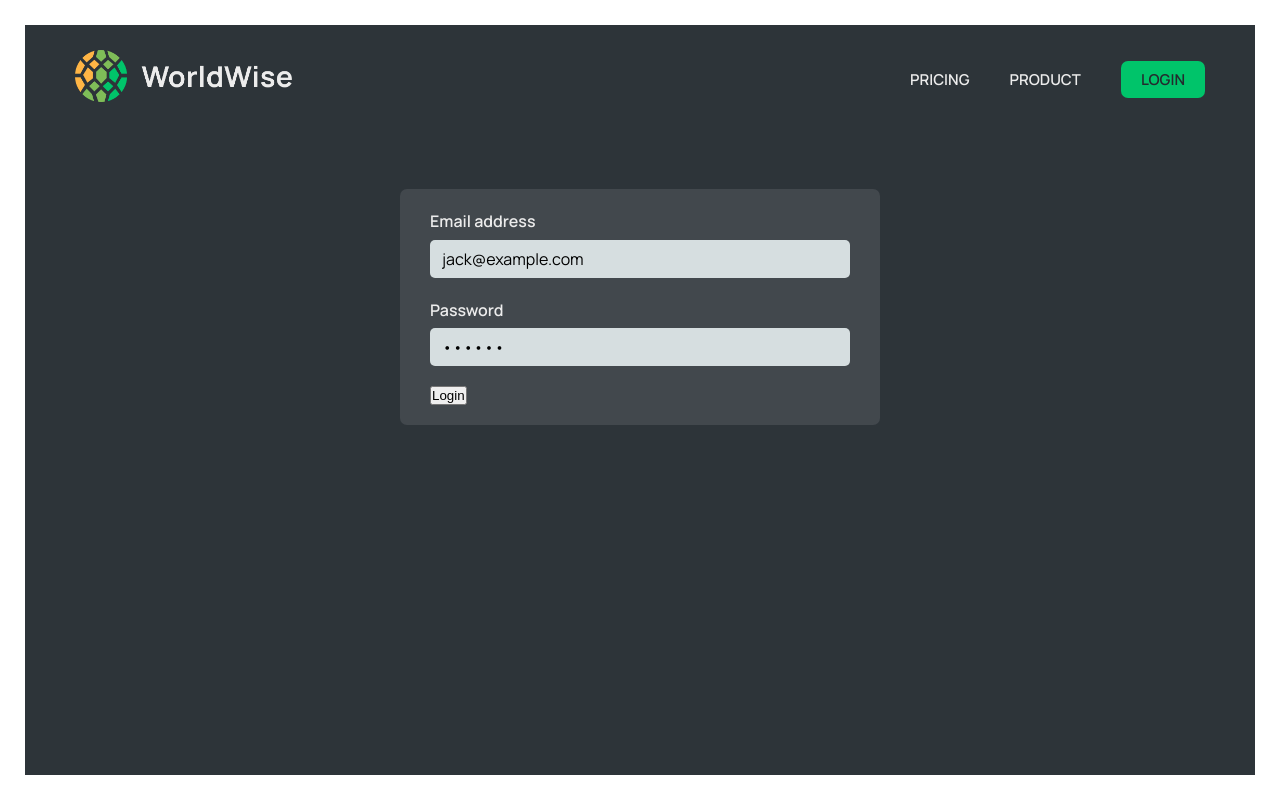
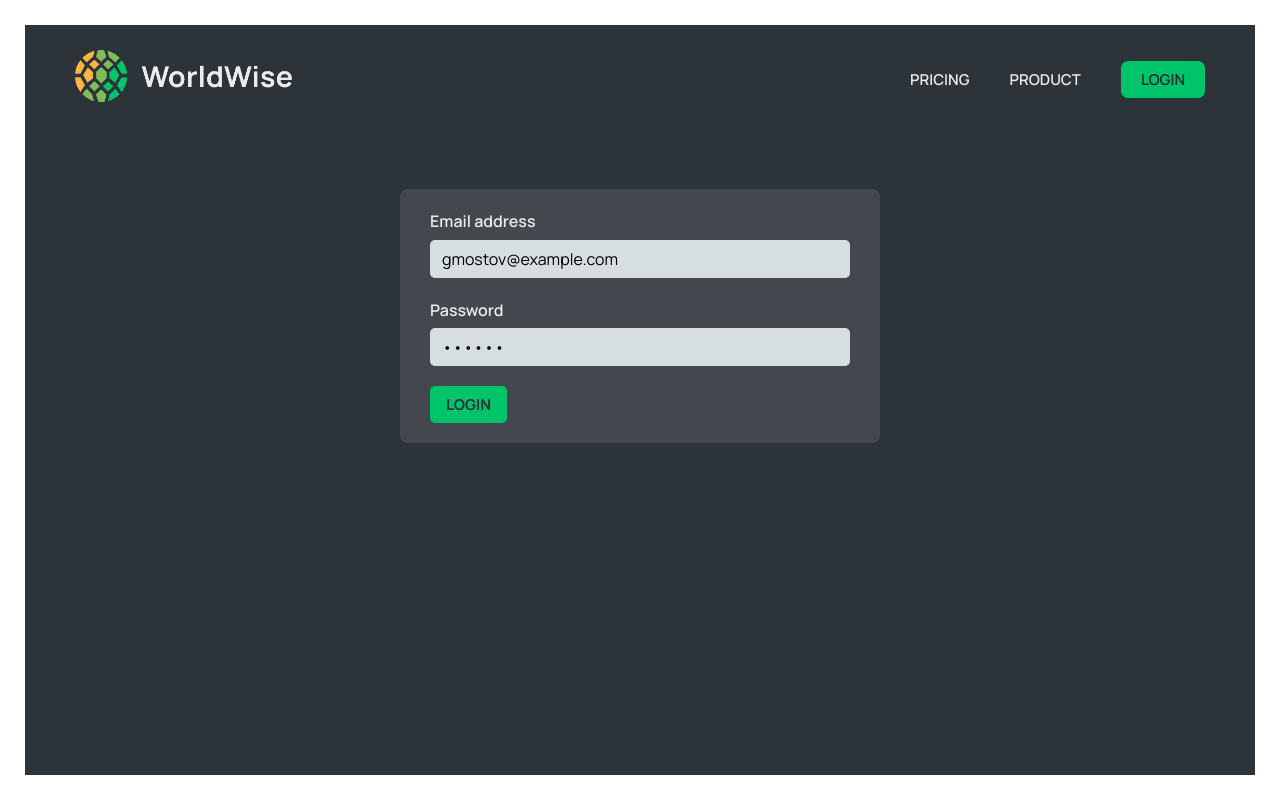
Before and after one commit to GennadiyMostov/World-Wise, a React (Vite) app: page /login in a window 1280 px wide. Built offline with nearby package versions, Linux system fonts and the light colour scheme; data requests are answered from the project's data file.

Commit message:
Refactor login logic, add redirect logic for unauth users.

```diff
--- a/src/App.jsx
+++ b/src/App.jsx
@@ -24,16 +24,16 @@ CHALLENGE
 
 const App = () => {
   return (
-    <CitiesProvider>
-      <BrowserRouter>
-        <AuthProvider>
+    <AuthProvider>
+      <CitiesProvider>
+        <BrowserRouter>
           <Routes>
             <Route index element={<Homepage />} />
             <Route path='product' element={<Product />} />
             <Route path='pricing' element={<Pricing />} />
             <Route path='login' element={<Login />} />
             <Route path='app' element={<AppLayout />}>
-              <Route index element={<Navigate to='cities' replace />} />
+              <Route index element={<Navigate replace to='cities' />} />
               <Route path='cities' element={<CityList />} />
               <Route path='cities/:id' element={<City />} />
               <Route path='countries' element={<CountryList />} />
@@ -41,9 +41,9 @@ const App = () => {
             </Route>
             <Route path='*' element={<FourOhFour />} />
           </Routes>
-        </AuthProvider>
-      </BrowserRouter>
-    </CitiesProvider>
+        </BrowserRouter>
+      </CitiesProvider>
+    </AuthProvider>
   );
 };
 
--- a/src/components/PageNav/PageNav.jsx
+++ b/src/components/PageNav/PageNav.jsx
@@ -4,7 +4,11 @@ import { NavLink } from 'react-router-dom';
 
 import Logo from '../Logo/Logo';
 
+import { useAuth } from '../../context/FakeAuthContext';
+
 const PageNav = () => {
+  const { isAuthenticated } = useAuth();
+
   return (
     <nav className={styles.nav}>
       <Logo />
@@ -16,8 +20,10 @@ const PageNav = () => {
           <NavLink to='/Product'>Product</NavLink>
         </li>
         <li>
-          <NavLink to='/login' className={styles.ctaLink}>
-            Login
+          <NavLink
+            to={isAuthenticated ? '/app' : '/login'}
+            className={styles.ctaLink}>
+            {isAuthenticated ? 'Back' : 'Login'}
           </NavLink>
         </li>
       </ul>
--- a/src/components/User/User.jsx
+++ b/src/components/User/User.jsx
@@ -3,19 +3,12 @@ import styles from './User.module.css';
 import { useAuth } from '../../context/FakeAuthContext';
 import { useNavigate } from 'react-router-dom';
 
-const FAKE_USER = {
-  name: 'Jack',
-  email: 'jack@example.com',
-  password: 'qwerty',
-  avatar: 'https://i.pravatar.cc/100?u=zz',
-};
+import Button from '../Button/Button';
 
 function User() {
-  const { logout } = useAuth();
+  const { logout, user } = useAuth();
 
   const navigate = useNavigate();
-
-  const user = FAKE_USER;
 
   function handleClick() {
     logout();
@@ -26,7 +19,9 @@ function User() {
     <div className={styles.user}>
       <img src={user.avatar} alt={user.name} />
       <span>Welcome, {user.name}</span>
-      <button onClick={handleClick}>Logout</button>
+      <Button type='primary' onClick={handleClick}>
+        Logout
+      </Button>
     </div>
   );
 }
--- a/src/context/FakeAuthContext.jsx
+++ b/src/context/FakeAuthContext.jsx
@@ -12,15 +12,15 @@ const reducer = (state, action) => {
     case 'login':
       return { ...state, user: action.payload, isAuthenticated: true };
     case 'logout':
-      return { ...state, initialState };
+      return { ...state, user: null, isAuthenticated: false };
     default:
       throw new Error('Unknown Action');
   }
 };
 
 const FAKE_USER = {
-  name: 'Jack',
-  email: 'jack@example.com',
+  name: 'Genna',
+  email: 'gmostov@example.com',
   password: 'qwerty',
   avatar: 'https://i.pravatar.cc/100?u=zz',
 };
--- a/src/pages/Homepage/Homepage.jsx
+++ b/src/pages/Homepage/Homepage.jsx
@@ -2,11 +2,7 @@ import styles from './Homepage.module.css';
 import PageNav from '../../components/PageNav/PageNav';
 import { Link } from 'react-router-dom';
 
-import { useAuth } from '../../context/FakeAuthContext';
-
-export default function Homepage() {
-  const { isAuthenticated } = useAuth();
-
+const Homepage = () => {
   return (
     <main className={styles.homepage}>
       <PageNav />
@@ -21,10 +17,12 @@ export default function Homepage() {
           of. Never forget your wonderful experiences, and show your friends how
           you have wandered the world.
         </h2>
-        <Link to={isAuthenticated ? '/app' : '/login'} className='cta'>
+        <Link to='/login' className='cta'>
           Start Tracking Now!
         </Link>
       </section>
     </main>
   );
-}
+};
+
+export default Homepage;
--- a/src/pages/Login/Login.jsx
+++ b/src/pages/Login/Login.jsx
@@ -3,28 +3,38 @@ import { useState, useEffect } from 'react';
 import styles from './Login.module.css';
 
 import PageNav from '../../components/PageNav/PageNav';
+import Button from '../../components/Button/Button';
+
 import { useAuth } from '../../context/FakeAuthContext';
 import { useNavigate } from 'react-router-dom';
 
 const Login = () => {
   // PRE-FILL FOR DEV PURPOSES
-  const [email, setEmail] = useState('jack@example.com');
+  const [email, setEmail] = useState('gmostov@example.com');
   const [password, setPassword] = useState('qwerty');
 
   const { isAuthenticated, login } = useAuth();
 
   const navigate = useNavigate();
 
+  const handleSubmit = (event) => {
+    event.preventDefault();
+
+    if (email && password) {
+      login(email, password);
+    }
+  };
+
   useEffect(() => {
     if (isAuthenticated) {
-      navigate('/app');
+      navigate('/app', { replace: true });
     }
-  });
+  }, [isAuthenticated, navigate]);
 
   return (
     <main className={styles.login}>
       <PageNav />
-      <form className={styles.form}>
+      <form className={styles.form} onSubmit={handleSubmit}>
         <div className={styles.row}>
           <label htmlFor='email'>Email address</label>
           <input
@@ -46,13 +56,7 @@ const Login = () => {
         </div>
 
         <div>
-          <button
-            onClick={(event) => {
-              event.preventDefault();
-              login(email, password);
-            }}>
-            Login
-          </button>
+          <Button type='primary'>Login</Button>
         </div>
       </form>
     </main>
```
Also changed, not shown: src/pages/ProtectedRoute/ProtectedRoute.jsx (added, +19 -0 lines).
